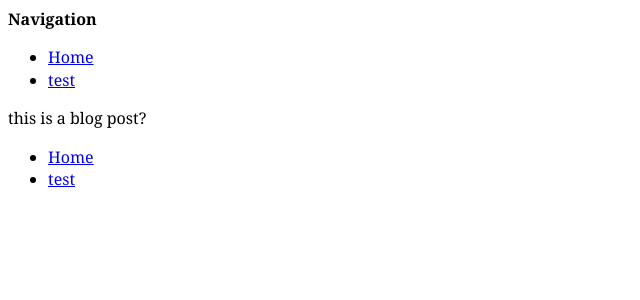
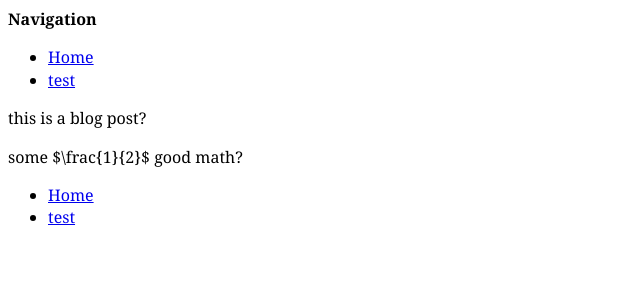
Before and after one commit to riceissa/abc, a Jekyll site: the page built from _posts/2014-03-18-first-post.md, in a window 1280 px wide. Shown: the top 300 px of the page, without its empty margins (0-640 px from the left). Built offline with Jekyll 4.4.1, drawn with Linux system fonts in a browser that asks for light colours; Markdown is read by kramdown in place of the engine named in the settings.

Commit message:
math test

```diff
--- a/_layouts/default.html
+++ b/_layouts/default.html
@@ -3,6 +3,7 @@
 <head>
   <meta http-equiv="content-type" content="text/html; charset=utf-8" />
   <link href="{{site.baseurl}}/css/common.css" rel="stylesheet">
+  <script type="text/javascript" src="https://c328740.ssl.cf1.rackcdn.com/mathjax/latest/MathJax.js?config=TeX-AMS-MML_HTMLorMML"></script>
   <title>Hello world</title>
 </head>
 <body>
--- a/_posts/2014-03-18-first-post.md
+++ b/_posts/2014-03-18-first-post.md
@@ -4,3 +4,5 @@ title: testing
 ---
 
 this is a blog post?
+
+some $\frac{1}{2}$ good math?
```
